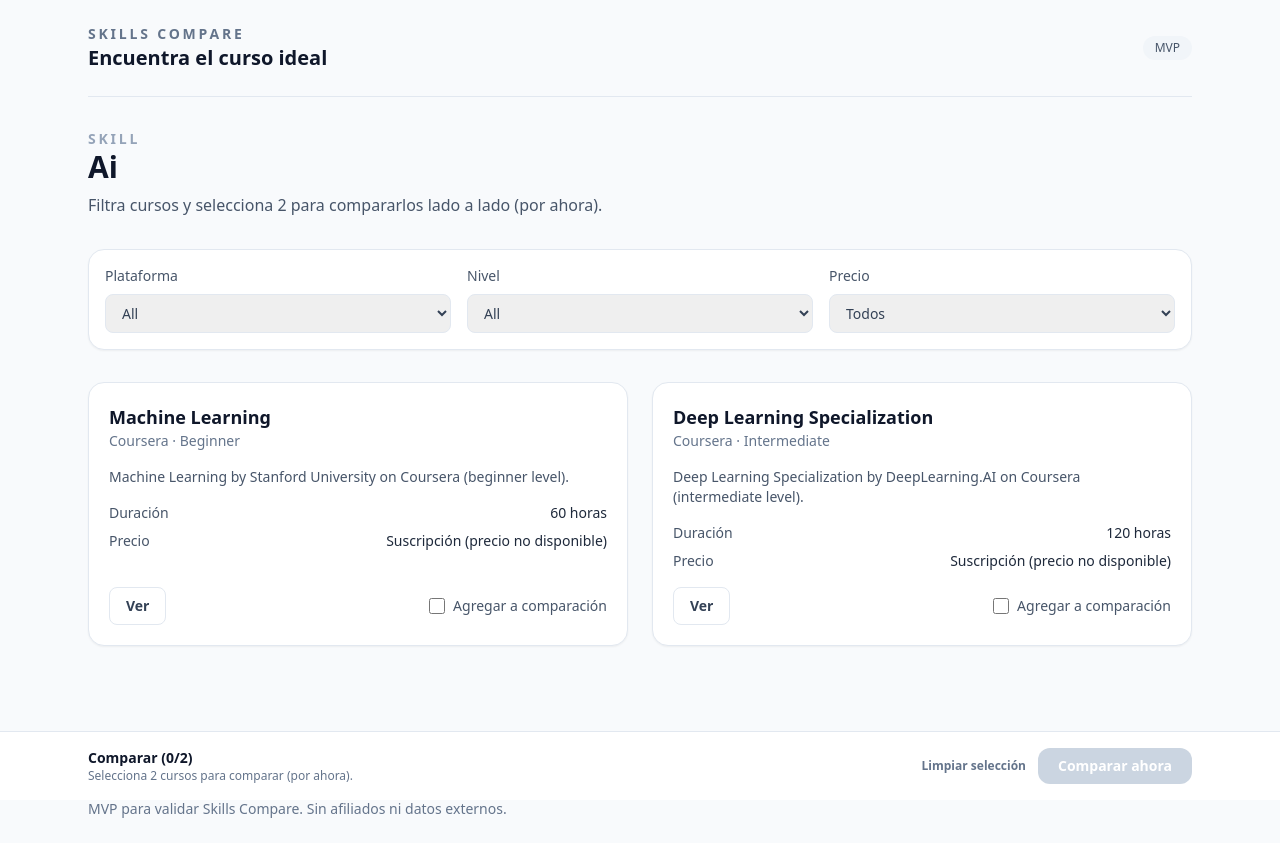
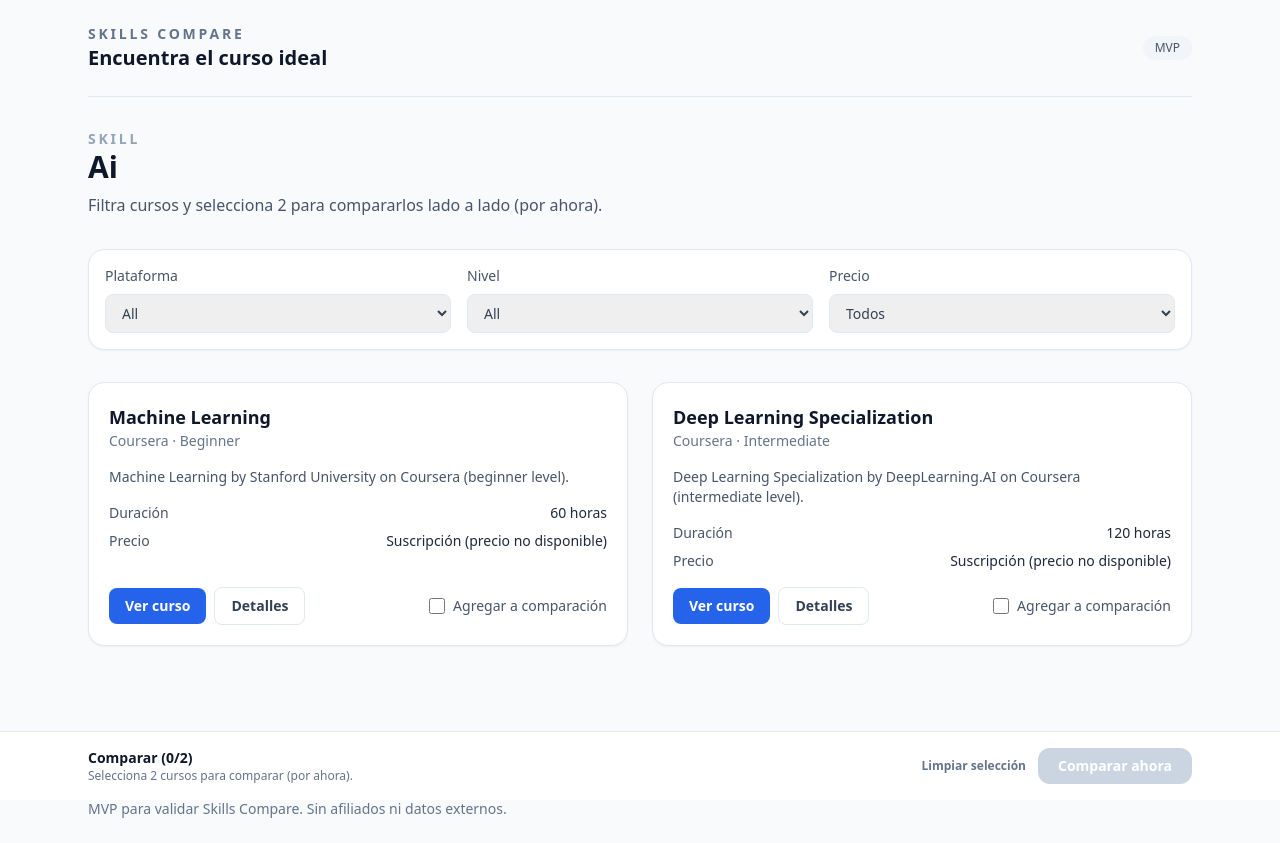
Before and after one commit to diegosalazaru/SkillMVP, a Next.js app: page /skills/ai in a window 1280 px wide. Built offline with nearby package versions, Linux system fonts and the light colour scheme.

Commit message:
Add external course CTAs

```diff
--- a/app/compare/CompareClient.tsx
+++ b/app/compare/CompareClient.tsx
@@ -141,8 +141,28 @@ export default function CompareClient() {
       <div className="overflow-hidden rounded-2xl border border-slate-200 bg-white shadow-sm">
         <div className="grid grid-cols-3 gap-4 border-b border-slate-200 bg-slate-50 px-6 py-4 text-sm font-semibold text-slate-700">
           <span>Detalle</span>
-          <span>{leftCourse.title}</span>
-          <span>{rightCourse.title}</span>
+          <span className="flex flex-col gap-3">
+            {leftCourse.title}
+            <a
+              href={leftCourse.externalUrl}
+              target="_blank"
+              rel="noopener noreferrer"
+              className="w-fit rounded-lg bg-blue-600 px-4 py-2 text-sm font-semibold text-white hover:bg-blue-500"
+            >
+              Ver curso
+            </a>
+          </span>
+          <span className="flex flex-col gap-3">
+            {rightCourse.title}
+            <a
+              href={rightCourse.externalUrl}
+              target="_blank"
+              rel="noopener noreferrer"
+              className="w-fit rounded-lg bg-blue-600 px-4 py-2 text-sm font-semibold text-white hover:bg-blue-500"
+            >
+              Ver curso
+            </a>
+          </span>
         </div>
         <div className="divide-y divide-slate-200">
           {rows.map((row) => (
--- a/app/courses/[courseId]/page.tsx
+++ b/app/courses/[courseId]/page.tsx
@@ -66,15 +66,25 @@ export default function CourseDetailPage() {
             {course.priceText}
           </span>
         </div>
+        <div className="flex flex-wrap items-center gap-3">
+          <a
+            href={course.externalUrl}
+            target="_blank"
+            rel="noopener noreferrer"
+            className="rounded-lg bg-blue-600 px-5 py-2 text-sm font-semibold text-white transition hover:bg-blue-500"
+          >
+            Ver curso
+          </a>
           <button
             type="button"
             onClick={() => toggle(course.id)}
             className={`w-fit rounded-lg px-5 py-2 text-sm font-semibold text-white transition ${
-            selected ? "bg-emerald-600 hover:bg-emerald-500" : "bg-blue-600 hover:bg-blue-500"
+              selected ? "bg-emerald-600 hover:bg-emerald-500" : "bg-slate-700 hover:bg-slate-600"
             } ${atLimit ? "bg-slate-300" : ""}`}
           >
             {selected ? "Seleccionado para comparar" : "Agregar a comparación"}
           </button>
+        </div>
         {atLimit ? (
           <p className="text-xs text-amber-600">
             Ya tienes 2 cursos seleccionados. Quita uno para continuar.
@@ -131,7 +141,7 @@ export default function CourseDetailPage() {
                 href={course.externalUrl}
                 className="text-slate-900 underline"
                 target="_blank"
-                rel="noreferrer"
+                rel="noopener noreferrer"
               >
                 Ver curso
               </a>
--- a/src/components/CourseCard.tsx
+++ b/src/components/CourseCard.tsx
@@ -41,13 +41,23 @@ export const CourseCard = ({ course }: CourseCardProps) => {
           <span className="font-medium text-slate-800">{course.priceText}</span>
         </div>
       </div>
-      <div className="mt-auto flex items-center justify-between gap-3">
-        <Link
-          href={`/courses/${course.id}`}
-          className="rounded-lg border border-slate-200 px-4 py-2 text-sm font-semibold text-slate-700 hover:border-slate-300"
-        >
-          Ver
-        </Link>
+      <div className="mt-auto flex flex-wrap items-center justify-between gap-3">
+        <div className="flex items-center gap-2">
+          <a
+            href={course.externalUrl}
+            target="_blank"
+            rel="noopener noreferrer"
+            className="rounded-lg bg-blue-600 px-4 py-2 text-sm font-semibold text-white hover:bg-blue-500"
+          >
+            Ver curso
+          </a>
+          <Link
+            href={`/courses/${course.id}`}
+            className="rounded-lg border border-slate-200 px-4 py-2 text-sm font-semibold text-slate-700 hover:border-slate-300"
+          >
+            Detalles
+          </Link>
+        </div>
         <label className="flex items-center gap-2 text-sm text-slate-600">
           <input
             type="checkbox"
```
Lines whose indentation alone changed are shown as unchanged.
